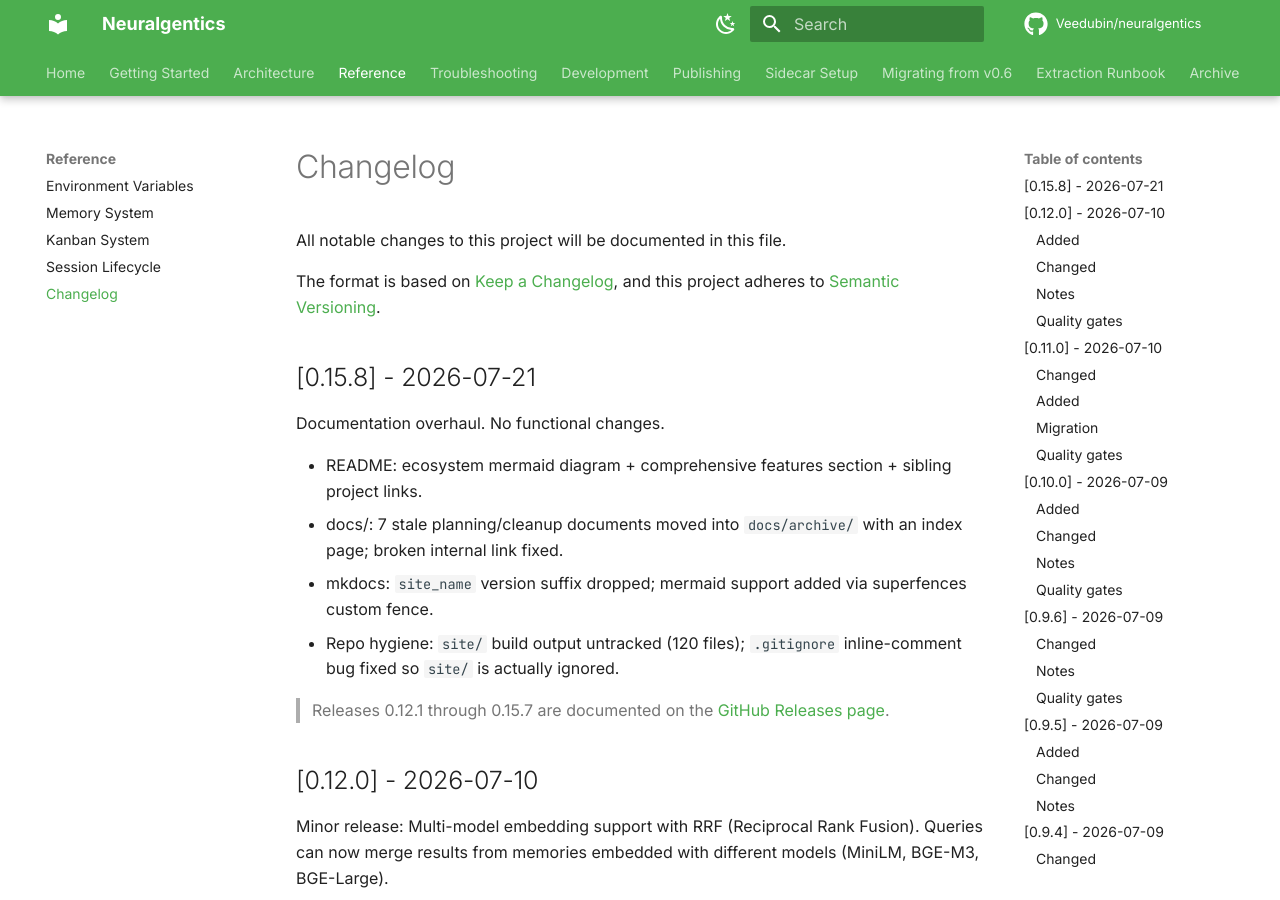
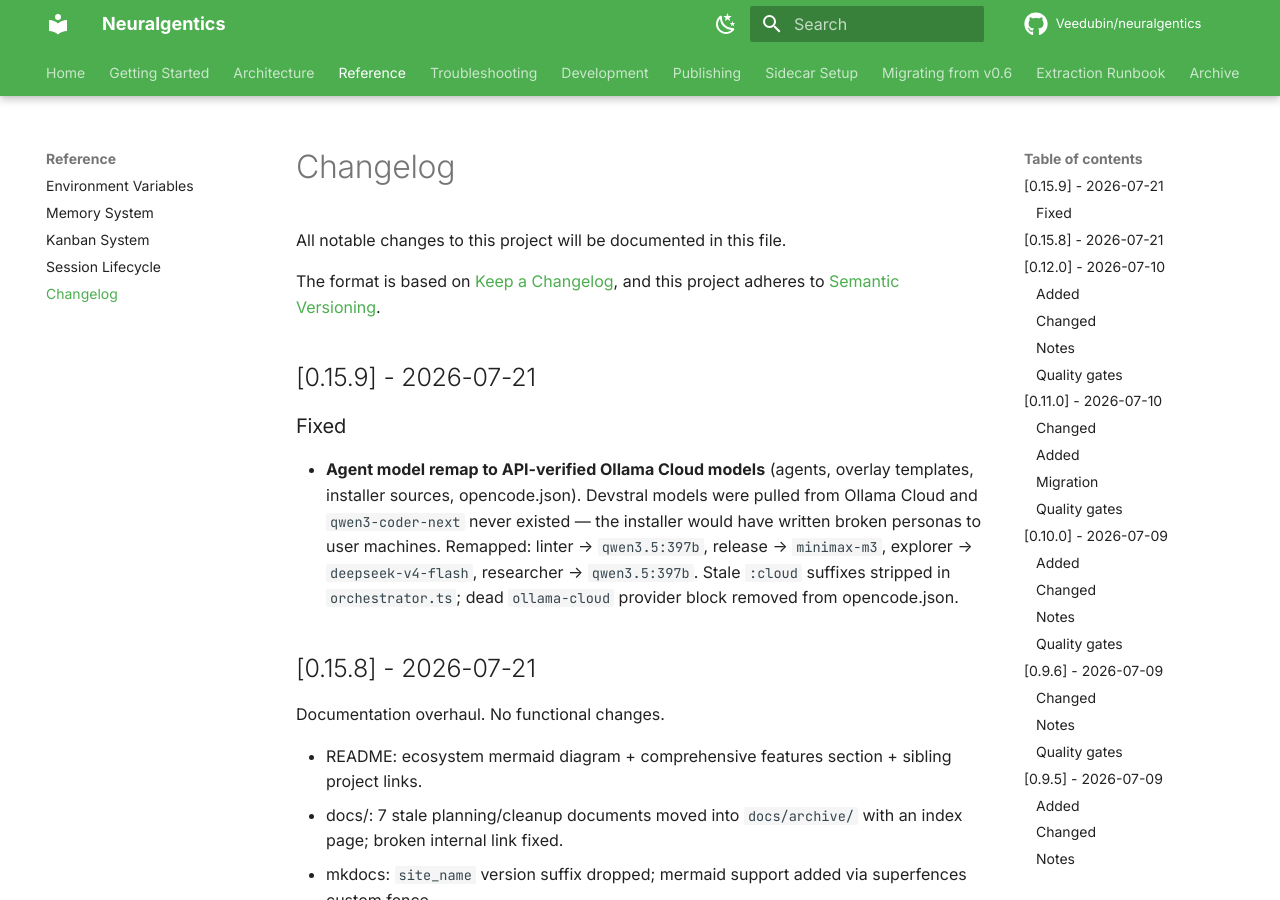
Before and after one commit to Veedubin/neuralgentics, an MkDocs documentation site: the page built from docs/changelog.md, in a window 1280 px wide and 900 px high. Built offline with MkDocs 1.6.1 and Material for MkDocs 9.7.7, drawn with Linux system fonts in a browser that asks for light colours; comment, search, counter and statistics services are not loaded.

Commit message:
chore(release): bump to 0.15.9 (agent model remap)

```diff
--- a/docs/changelog.md
+++ b/docs/changelog.md
@@ -4,6 +4,12 @@ All notable changes to this project will be documented in this file.
 
 The format is based on [Keep a Changelog](https://keepachangelog.com/en/1.0.0/),
 and this project adheres to [Semantic Versioning](https://semver.org/spec/v2.0.0.html).
+
+## [0.15.9] - 2026-07-21
+
+### Fixed
+
+- **Agent model remap to API-verified Ollama Cloud models** (agents, overlay templates, installer sources, opencode.json). Devstral models were pulled from Ollama Cloud and `qwen3-coder-next` never existed — the installer would have written broken personas to user machines. Remapped: linter → `qwen3.5:397b`, release → `minimax-m3`, explorer → `deepseek-v4-flash`, researcher → `qwen3.5:397b`. Stale `:cloud` suffixes stripped in `orchestrator.ts`; dead `ollama-cloud` provider block removed from opencode.json.
 
 ## [0.15.8] - 2026-07-21
 
```
Also changed, not shown: 1 other file.
